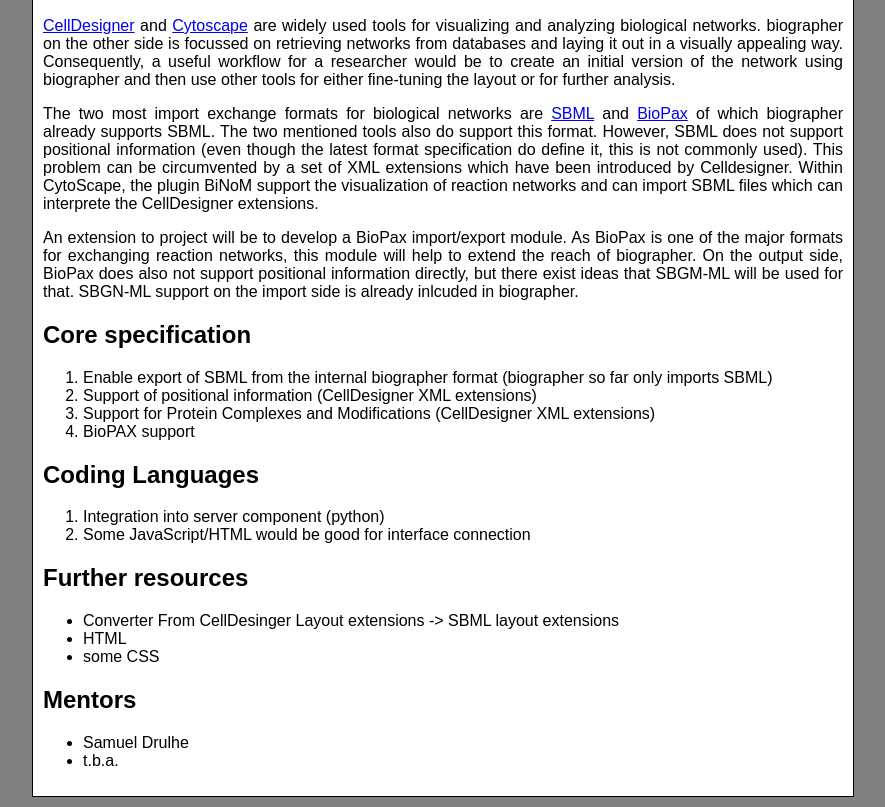
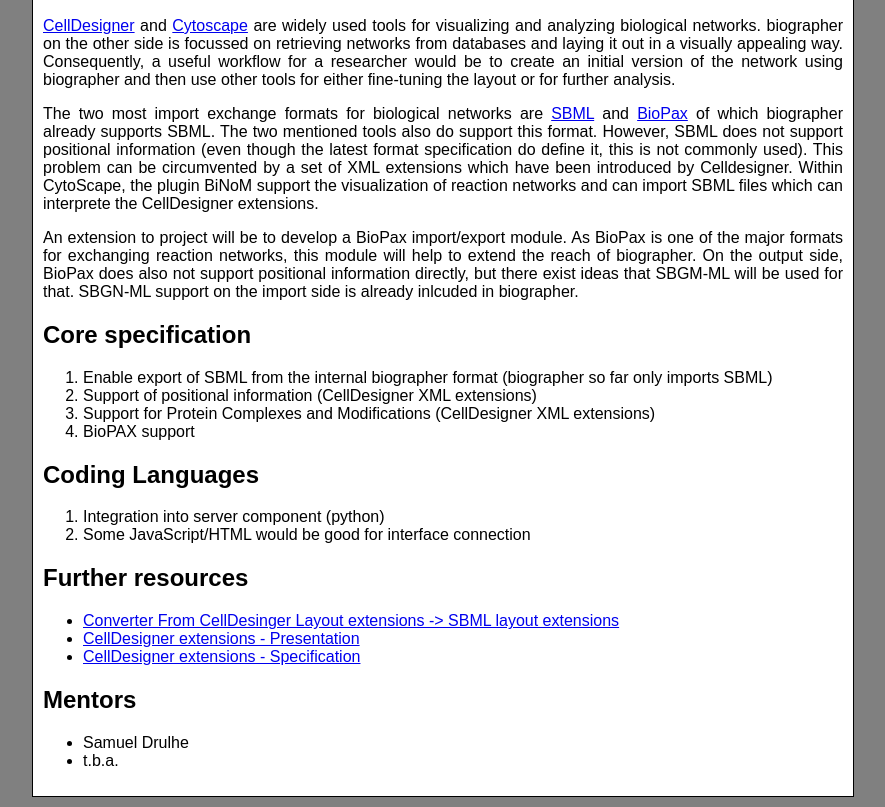
Before and after one commit to biographer/biographer.gsoc12, a plain HTML site: page export.html in a window 1280 px wide. Shown: the part 132-939 px from the top of the page, without its empty margins (197-1082 px from the left). Drawn offline with Linux system fonts and the light colour scheme.

Commit message:
updates for export page

```diff
--- a/export.html
+++ b/export.html
@@ -62,9 +62,9 @@
 
 <h2>Further resources</h2>
 <ul>
-  <li>Converter From CellDesinger Layout extensions -> SBML layout extensions</li>
-  <li>HTML</li>
-  <li>some CSS</li>
+  <li><a href="http://sbml.org/images/2/26/Osana-celldesigner-layout.pdf">Converter From CellDesinger Layout extensions -> SBML layout extensions</a></li>
+  <li><a href="http://sbml.org/images/e/ec/Funahashi-celldesigner3.pdf">CellDesigner extensions - Presentation</a></li>
+  <li><a href="http://celldesigner.org/documents/CellDesigner4ExtensionTagSpecificationE.pdf">CellDesigner extensions - Specification</a></li>
 </ul>
 
 
```
Also changed, not shown: index.html (+1 -1 lines).
